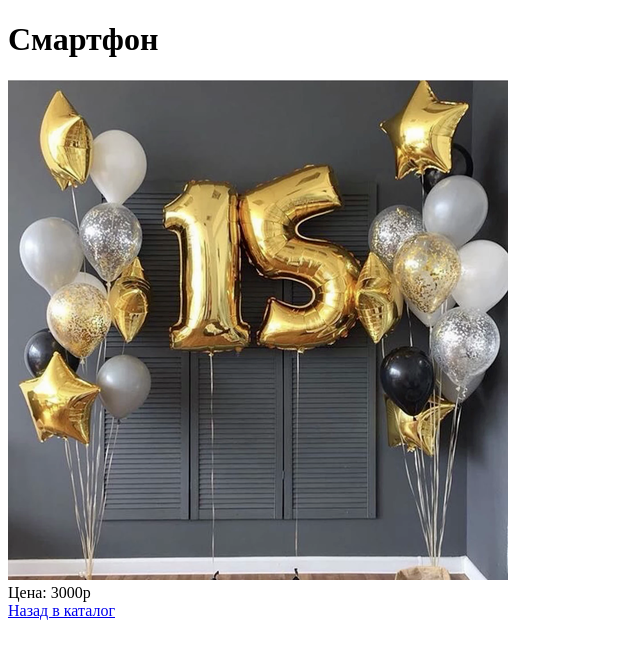
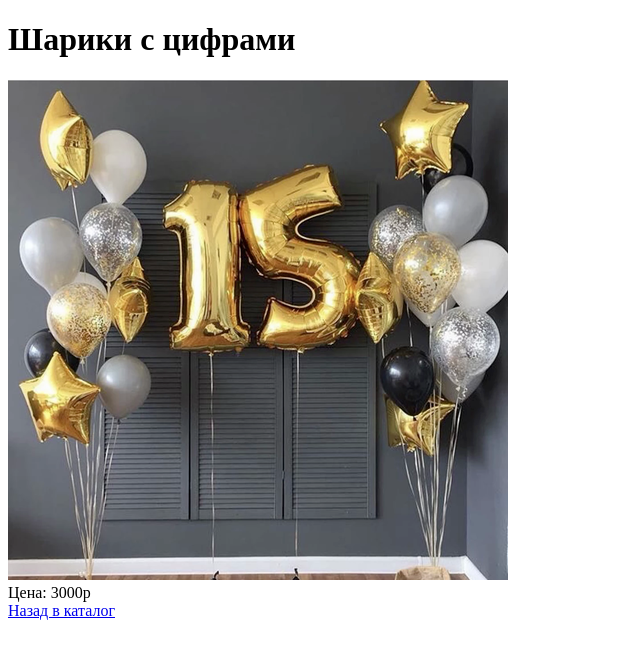
Before and after one commit to kholevenkovav/KholevenkovaV, a plain HTML site: page ball.html in a window 1280 px wide. Shown: the whole page, without its empty margins (0-640 px from the left). Drawn offline with Linux system fonts and the light colour scheme.

Commit message:
Update ball.html

```diff
--- a/ball.html
+++ b/ball.html
@@ -7,7 +7,7 @@
 </head>
 
 <body>
-    <h1>Смартфон</h1>
+    <h1>Шарики с цифрами</h1>
     <img src="ball.jpg" alt="Шарики с цифрами">
     <br>
     Цена: 3000р
```
